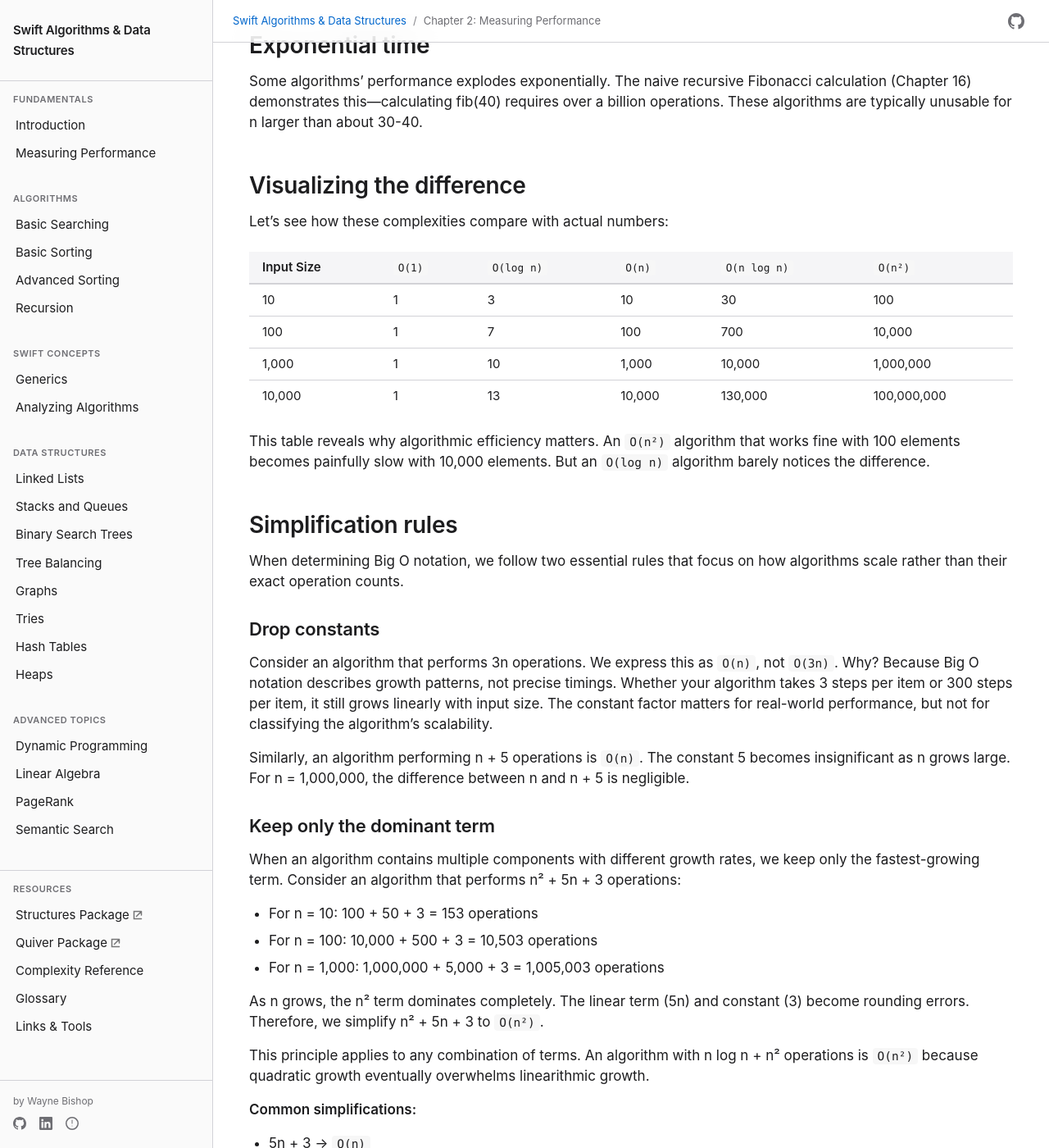
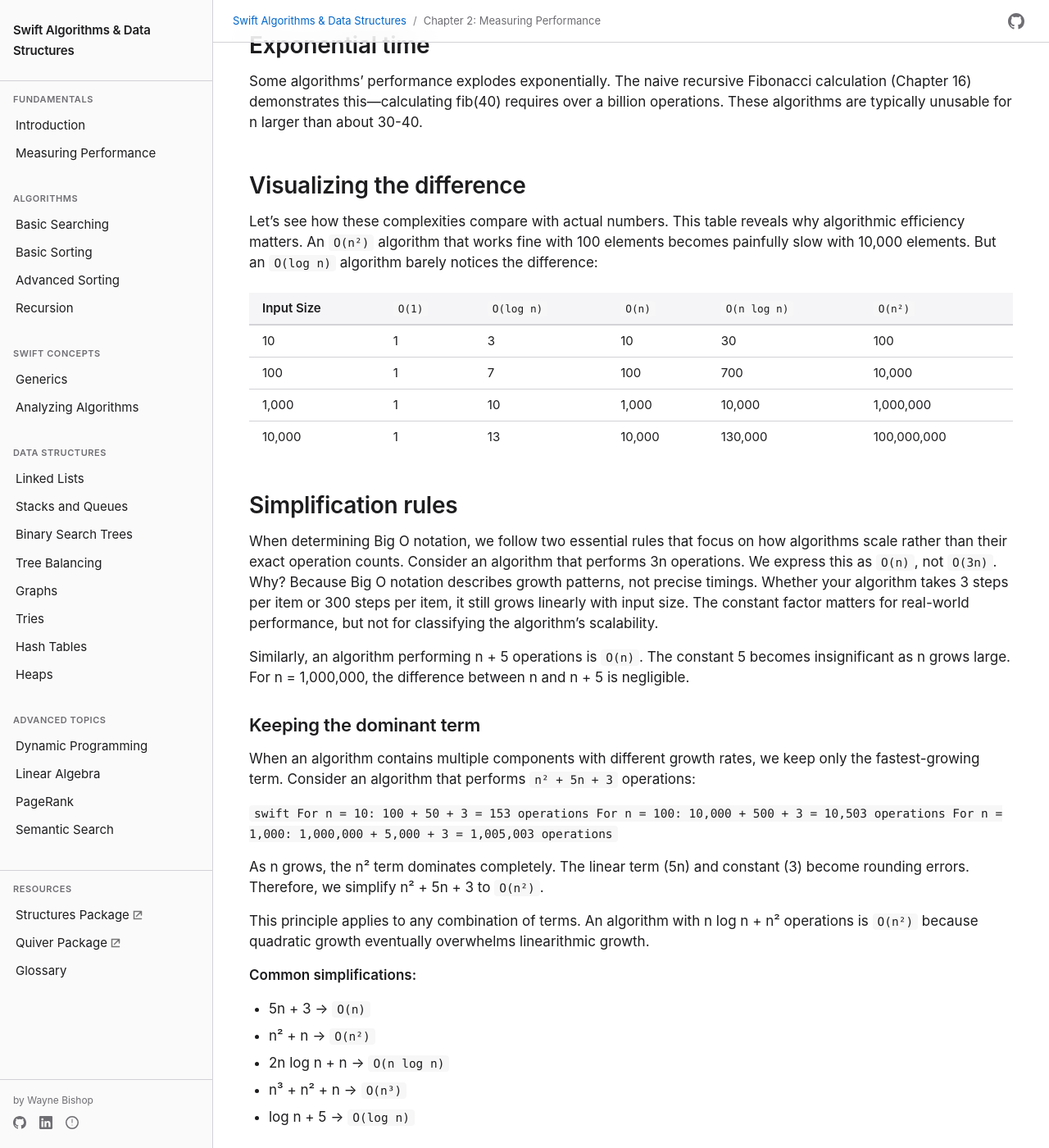
Before and after one commit to waynewbishop/swift-algorithms, a Jekyll site: the page built from 02-measuring-performance.md, in a window 1280 px wide and 1400 px high, scrolled down 2152 px. Shown: the whole window at 82% size. Built offline with Jekyll 4.4.1, drawn with Linux system fonts in a browser that asks for light colours.

Commit message:
Fix sidebar navigation: remove deleted page links
Removed broken links from sidebar:
- Complexity Reference (deleted)
- Links & Tools/resources (deleted)

Kept:
- Glossary (still exists)
- Structures Package (external link)
- Quiver Package (external link)

```diff
--- a/02-measuring-performance.md
+++ b/02-measuring-performance.md
@@ -71,25 +71,22 @@ Let's see how these complexities compare with actual numbers:
 | 1,000      | 1      | 10         | 1,000  | 10,000       | 1,000,000|
 | 10,000     | 1      | 13         | 10,000 | 130,000      | 100,000,000|
 
-This table reveals why algorithmic efficiency matters. An `O(n²)` algorithm that works fine with 100 elements becomes painfully slow with 10,000 elements. But an `O(log n)` algorithm barely notices the difference.
 
 ## Simplification rules
 
-When determining Big O notation, we follow two essential rules that focus on how algorithms scale rather than their exact operation counts.
-
-### Drop constants
-
-Consider an algorithm that performs 3n operations. We express this as `O(n)`, not `O(3n)`. Why? Because Big O notation describes growth patterns, not precise timings. Whether your algorithm takes 3 steps per item or 300 steps per item, it still grows linearly with input size. The constant factor matters for real-world performance, but not for classifying the algorithm's scalability.
+When determining Big O notation, we follow two essential rules that focus on how algorithms scale rather than their exact operation counts. Consider an algorithm that performs 3n operations. We express this as `O(n)`, not `O(3n)`. Why? Because Big O notation describes growth patterns, not precise timings. Whether your algorithm takes 3 steps per item or 300 steps per item, it still grows linearly with input size. The constant factor matters for real-world performance, but not for classifying the algorithm's scalability.
 
 Similarly, an algorithm performing n + 5 operations is `O(n)`. The constant 5 becomes insignificant as n grows large. For n = 1,000,000, the difference between n and n + 5 is negligible.
 
-### Keep only the dominant term
+### Keeping the dominant term
 
-When an algorithm contains multiple components with different growth rates, we keep only the fastest-growing term. Consider an algorithm that performs n² + 5n + 3 operations:
+When an algorithm contains multiple components with different growth rates, we keep only the fastest-growing term. Consider an algorithm that performs `n² + 5n + 3` operations:
 
-- For n = 10: 100 + 50 + 3 = 153 operations
-- For n = 100: 10,000 + 500 + 3 = 10,503 operations
-- For n = 1,000: 1,000,000 + 5,000 + 3 = 1,005,003 operations
+``swift
+For n = 10: 100 + 50 + 3 = 153 operations
+For n = 100: 10,000 + 500 + 3 = 10,503 operations
+For n = 1,000: 1,000,000 + 5,000 + 3 = 1,005,003 operations
+``
 
 As n grows, the n² term dominates completely. The linear term (5n) and constant (3) become rounding errors. Therefore, we simplify n² + 5n + 3 to `O(n²)`.
 
--- a/_includes/sidebar.html
+++ b/_includes/sidebar.html
@@ -50,21 +50,9 @@
           </a>
         </li>
         <li class="nav-item">
-          <a href="{{ '/complexity-reference' | relative_url }}"
-             class="nav-link {% if page.url contains 'complexity-reference' %}active{% endif %}">
-            Complexity Reference
-          </a>
-        </li>
-        <li class="nav-item">
           <a href="{{ '/glossary' | relative_url }}"
              class="nav-link {% if page.url contains 'glossary' %}active{% endif %}">
             Glossary
-          </a>
-        </li>
-        <li class="nav-item">
-          <a href="{{ '/resources' | relative_url }}"
-             class="nav-link {% if page.url contains 'resources' %}active{% endif %}">
-            Links & Tools
           </a>
         </li>
       </ul>
```
Also changed, not shown: other parts of 02-measuring-performance.md (+1 -1 lines).
